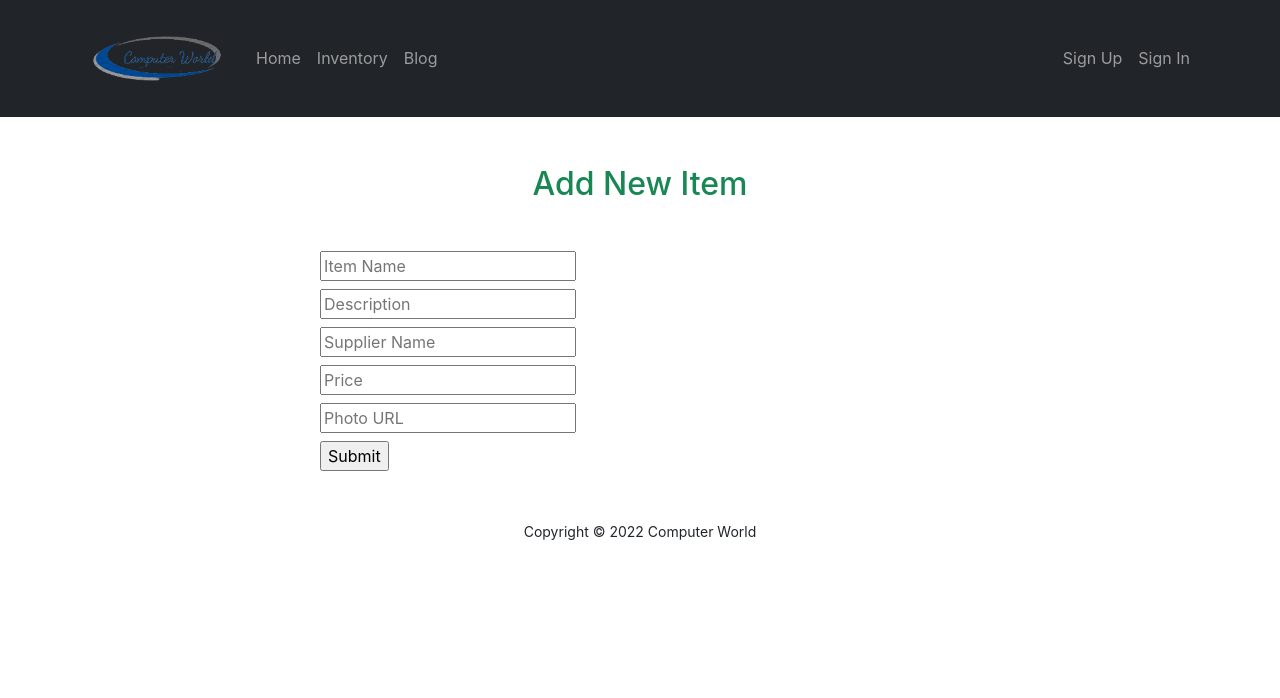
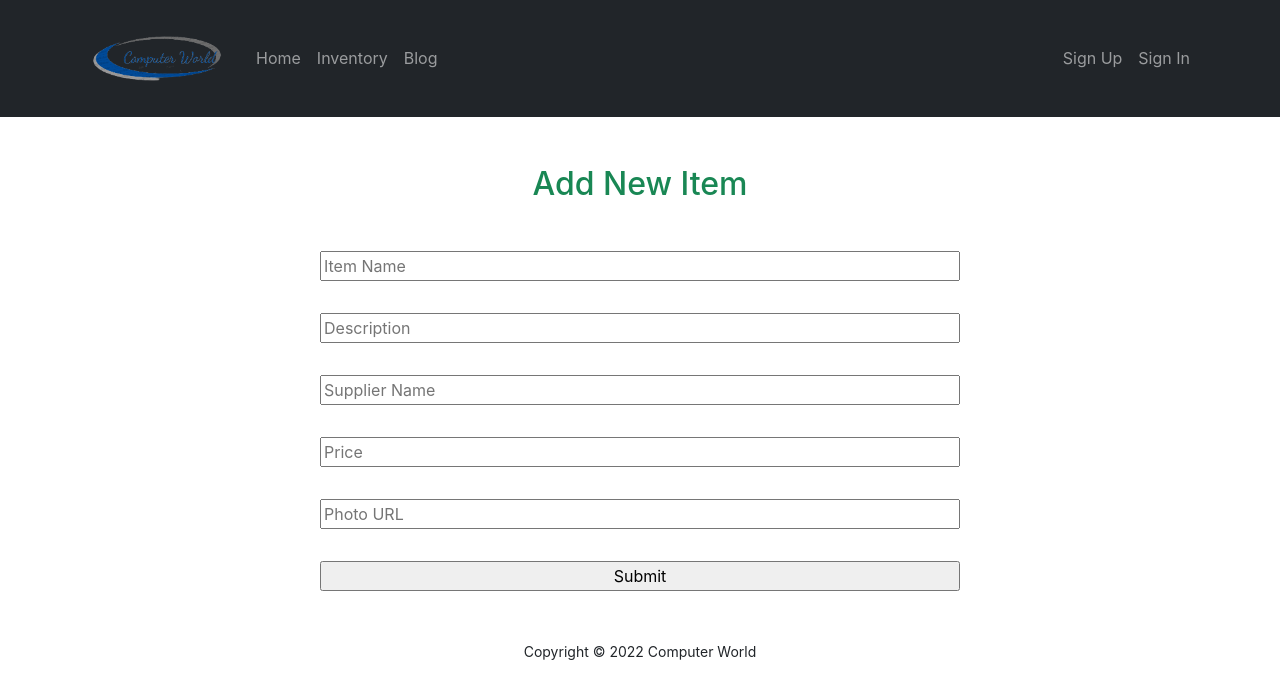
Before and after one commit to rumanak21/Computer-World-Full-Website, a React (Create React App) app: page /addnewitem in a window 1280 px wide. Shown: the top 698 px of the page. Built offline with nearby package versions, Linux system fonts and the light colour scheme; no server answers.

Commit message:
Google Sign In and CSS updated

```diff
--- a/src/components/AddNewItem/AddNewItem.js
+++ b/src/components/AddNewItem/AddNewItem.js
@@ -24,13 +24,13 @@ const AddNewItem = () => {
     return (
         <div  >
             <h2 className='text-center text-success m-5' >Add New Item</h2>
-            <form className=' w-50 mx-auto'  onSubmit={handleSubmit(onSubmit)}>
-            <input className='mb-2' placeholder='Item Name' {...register("name", { required: true, maxLength: 20 })} /> <br />
-            <input className='mb-2' placeholder='Description' {...register("shortDescription")} /> <br />
-            <input className='mb-2' placeholder='Supplier Name' type="text" {...register("supplier")} /> <br />
-            <input className='mb-2' placeholder='Price' type="number" {...register("price")} /> <br />
-            <input className='mb-2' placeholder='Photo URL' type="text" {...register("picture")} /> <br />
-            <input type="submit" />
+            <form   onSubmit={handleSubmit(onSubmit)}>
+            <input className='mb-2 w-50 d-block mx-auto' placeholder='Item Name' {...register("name", { required: true, maxLength: 20 })} /> <br />
+            <input className='mb-2 w-50 d-block mx-auto' placeholder='Description' {...register("shortDescription")} /> <br />
+            <input className='mb-2 w-50 d-block mx-auto' placeholder='Supplier Name' type="text" {...register("supplier")} /> <br />
+            <input className='mb-2 w-50 d-block mx-auto' placeholder='Price' type="number" {...register("price")} /> <br />
+            <input className='mb-2 w-50 d-block mx-auto' placeholder='Photo URL' type="text" {...register("picture")} /> <br />
+            <input className='w-50 d-block mx-auto' type="submit" />
         </form>
         </div>
     );
--- a/src/components/Header/Header.js
+++ b/src/components/Header/Header.js
@@ -1,9 +1,16 @@
+import { signOut } from 'firebase/auth';
 import React from 'react';
 import { Container, Nav, Navbar } from 'react-bootstrap';
+import { useAuthState } from 'react-firebase-hooks/auth';
 import { Link } from 'react-router-dom';
+import auth from '../../firebase.init';
 import logo from './../../img/logo.png'
 
 const Header = () => {
+    const [user] = useAuthState(auth);
+    const handleSignOut = () => {
+        signOut(auth);
+    }
     return (
         <div>
             <Navbar collapseOnSelect expand="lg" bg="dark" variant="dark">
@@ -19,10 +26,23 @@ const Header = () => {
 
                         </Nav>
                         <Nav>
-                            <Nav.Link as={Link} to="/signup">Sign Up</Nav.Link>
-                            <Nav.Link as={Link} to="/signin">
-                                Sign In
-                            </Nav.Link>
+
+
+                            {
+                                user ?
+                                    <>
+                                        <button className='btn btn-link text-white text-decoration-none' onClick={handleSignOut}>sign out</button>
+
+                                    </>
+                                    :
+                                    <>
+                                        <Nav.Link as={Link} to="/signup">Sign Up</Nav.Link>
+                                        <Nav.Link as={Link} to="/signin">
+                                            Sign In
+                                        </Nav.Link>
+                                    </>
+                            }
+
                         </Nav>
                     </Navbar.Collapse>
                 </Container>
--- a/src/components/SignIn/SignIn.js
+++ b/src/components/SignIn/SignIn.js
@@ -1,15 +1,15 @@
 import React from 'react';
-import { useSignInWithEmailAndPassword } from 'react-firebase-hooks/auth';
+import { useSignInWithEmailAndPassword, useSignInWithGoogle } from 'react-firebase-hooks/auth';
 import auth from '../../firebase.init';
 
 const SignIn = () => {
-
+    const [signInWithGoogle, user, loading, error] = useSignInWithGoogle(auth);
 
     const [
         signInWithEmailAndPassword,
-        user,
-        loading,
-        error,
+
+
+
     ] = useSignInWithEmailAndPassword(auth);
 
     const handleSignIn = async (event) => {
@@ -25,21 +25,27 @@ const SignIn = () => {
     }
     return (
         <div className='m-5 w-50 mx-auto'>
-            <h2 className='mb-3' > Sign In Here</h2>
+            <h2 className='mb-3  text-center' > Sign In Here</h2>
             <form onSubmit={handleSignIn}>
-              <input className=' w-50 mx-auto mb-2 text-center' type="email" name="email" id="2" placeholder='Email Address' required /> <br />
+              <input className=' w-50 d-block mx-auto  text-center' type="email" name="email" id="2" placeholder='Email Address' required /> <br />
 
-                <input className=' w-50 mx-auto mb-2 text-center' type="password" name="password" id="3" placeholder='Password' required /> <br />
+                <input className=' w-50 d-block mx-auto text-center' type="password" name="password" id="3" placeholder='Password' required /> <br />
 
 
 
                 <input
 
-                    className='btn btn-primary mt-2 w-50 mx-auto'
+                    className='btn btn-primary w-50 d-block mx-auto'
                     type="submit"
                     value="Sign In" />
             </form>
 
+            <button
+                    onClick={() => signInWithGoogle()}
+                    className='btn btn-info mt-5 w-50 d-block mx-auto my-2'>
+                    <img style={{ width: '30px' }} src="https://www.freepnglogos.com/uploads/google-logo-png/google-logo-png-suite-everything-you-need-know-about-google-newest-0.png"  alt="" />
+                    <span className='px-2'> Sign In With Google</span>
+                </button>
 
         </div>
     );
--- a/src/components/SignUp/SignUp.js
+++ b/src/components/SignUp/SignUp.js
@@ -27,20 +27,20 @@ const SignUp = () => {
     }
 
     return (
-        <div className='m-5 w-50 mx-auto'>
-            <h2 > Sign UP Here</h2>
+        <div className='m-5 w-50 d-block mx-auto'>
+            <h2 className='text-center'> Sign UP Here</h2>
             <form onSubmit={handleRegister}>
-                <input className='w-50 mx-auto mb-2 text-center' type="text" name="name" id="1" placeholder='Full Name' /> <br />
+                <input className='w-50 d-block mx-auto mb-2 text-center' type="text" name="name" id="1" placeholder='Full Name' /> <br />
 
-                <input className=' w-50 mx-auto mb-2 text-center' type="email" name="email" id="2" placeholder='Email Address' required /> <br />
+                <input className=' w-50 d-block mx-auto mb-2 text-center' type="email" name="email" id="2" placeholder='Email Address' required /> <br />
 
-                <input className=' w-50 mx-auto mb-2 text-center' type="password" name="password" id="3" placeholder='Password' required /> <br />
+                <input className=' w-50 d-block mx-auto mb-2 text-center' type="password" name="password" id="3" placeholder='Password' required /> <br />
 
 
 
                 <input
 
-                    className='btn btn-primary mt-2 w-50 mx-auto'
+                    className='btn btn-primary mt-2 w-50 d-block mx-auto'
                     type="submit"
                     value="Register" />
             </form>
```
